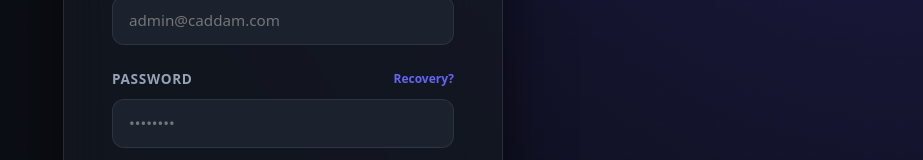
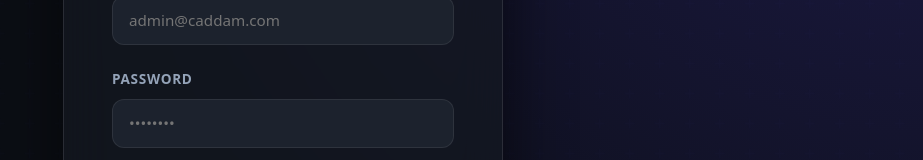
Before and after one commit to caddamss25/HR-Resume-Management, a React (Vite) app in the folder frontend/: page /login in a window 1280 px wide. Shown: the part 345-505 px from the top of the page, without its empty margins (357-1280 px from the left). Built offline with nearby package versions, Linux system fonts and the light colour scheme.

Commit message:
Update Login.jsx

```diff
--- a/frontend/src/pages/Login.jsx
+++ b/frontend/src/pages/Login.jsx
@@ -66,7 +66,7 @@ export default function Login() {
           <div className="rms-form-group" style={{ marginBottom: 32 }}>
             <div style={{ display: 'flex', justifyContent: 'space-between', alignItems: 'center', marginBottom: 10 }}>
               <label className="rms-label" htmlFor="login-password" style={{ marginBottom: 0 }}>Password</label>
-              <a href="#" style={{ fontSize: '0.75rem', color: 'var(--rms-primary)', textDecoration: 'none', fontWeight: 700 }}>Recovery?</a>
+              {/* <a href="#" style={{ fontSize: '0.75rem', color: 'var(--rms-primary)', textDecoration: 'none', fontWeight: 700 }}>Recovery?</a> */}
             </div>
             <input
               id="login-password"
```
